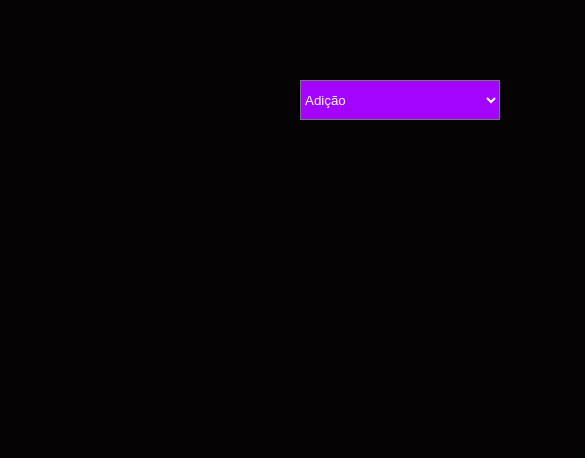
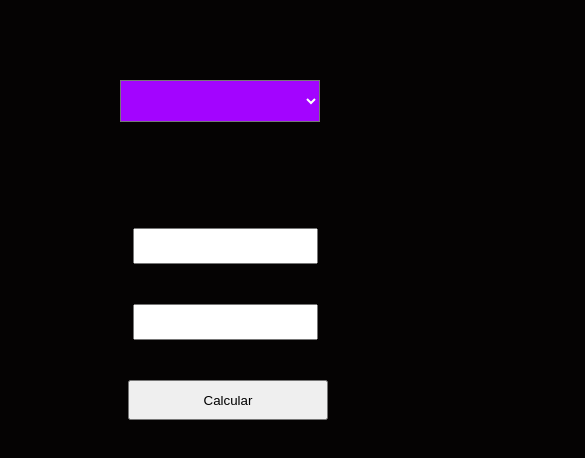
Before and after one commit to MiqueiasMendes/Calculadora-JS, a plain HTML site: page index.html in a window 390 px wide. Shown: the top 458 px of the page, 585 px wide, since content can reach past the window. Drawn offline with Linux system fonts and the light colour scheme.

Commit message:
Responsividade Calculadora

```diff
--- a/style.css
+++ b/style.css
@@ -29,3 +29,26 @@ body{
     background-color: rgb(115, 8, 255);
     color: white;
 }
+
+@media screen and (max-width: 480px){
+    #select{
+        width: 200px;
+        height: 10px;
+        padding: 20px;
+        left: 120px;
+    }
+    #num,#numdois{
+        position: relative;
+        left: 105px;
+        top: 200px;
+        margin: 20px;
+    }
+    #send{
+        position: relative;
+        left: 100px;
+        top: 200px;
+        margin: 20px;
+        width: 200px;
+        height: 40px;
+    }
+}
```
